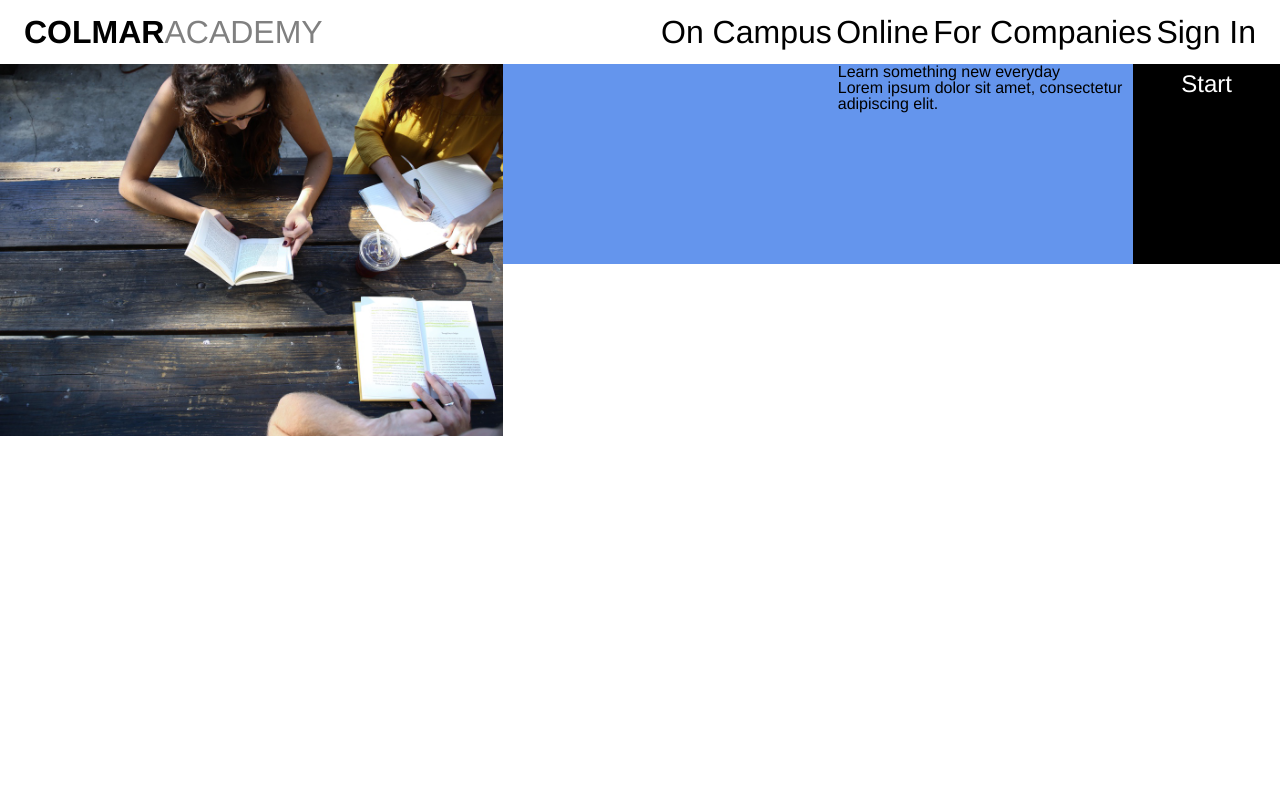
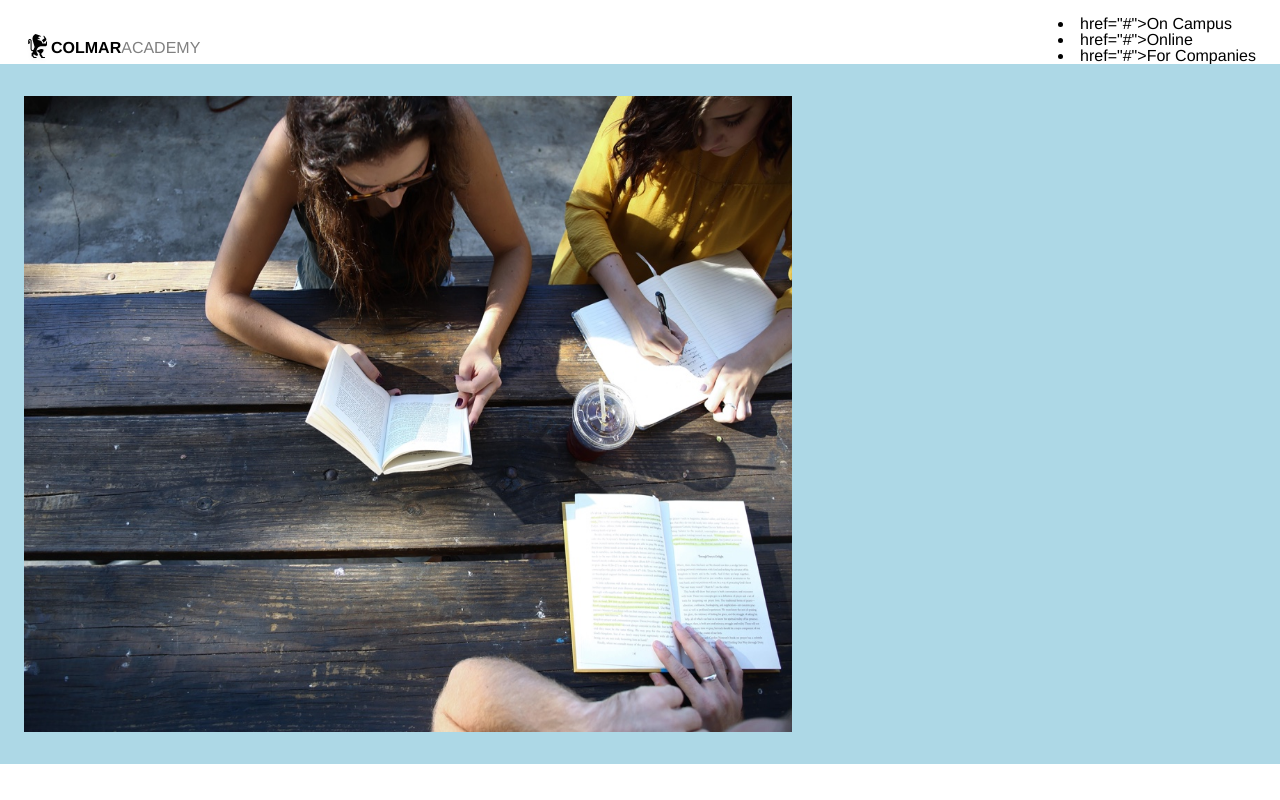
Before and after one commit to rpartap/Colmar-Academy, a plain HTML site: page index.html in a window 1280 px wide. Drawn offline with Linux system fonts and the light colour scheme.

Commit message:
Fix Header Navigation

```diff
--- a/index.html
+++ b/index.html
@@ -9,27 +9,26 @@
     <header>
       <div class="header-content">
         <div class="logo"
-          <img src="resources/images/ic.logo.svg" />
-          <p class="colmar">COLMAR</p>
-          <p class="academy">ACADEMY</p>
+          <a class="logo-image"><img src="./resources/images/ic-logo.svg">
+          COLMAR
+          <span>ACADEMY</span>
+          </a>
         </div> <!--logo-->
-        <nav>
-          <a href="#on-campus">On Campus</a>
-          <a href="#online">Online</a>
-          <a href="#for-companies">For Companies</a>
-          <a href="#sign-in">Sign In</a>
+        <uk class="navigation">
+          <li> href="#">On Campus</li>
+          <li> href="#">Online</li>
+          <li> href="#">For Companies</li>
+          <li href="#">Sign In</li>
+        </ul>
+        <nav class="mobile-navigation">
+          <a><img src="./resources/images/ic-logo.svg"></a>
+          <a href="#"><img src="./resources/images/ic-on-campus.svg"</a>
+          <a href="#"><img src="./resources/images/ic-online.svg"</a>
+          <a href="#"><img src="./resources/images/ic-login.svg"</a>
         </nav>
       </header>
-      <div class="intro-banner">
-        <div class="learn-image">
-          <img src="resources/images/banner.jpg" />
+      <div class="main-content"> <!--whole body-->
+        <div class="intro-banner"> <!--banner container-->
+          <img class="banner-image" src="resources/images/banner.jpg">
         </div>
-        <div class=" intro-text">
-          <h1>Learn something new everyday</h1>
-          <p>Lorem ipsum dolor sit amet, consectetur adipiscing elit.</p>
-        </div>
-        <div class="start">
-          <p>Start</p>
-        </div>
-  </body>
-</html>
+      </div>
--- a/resources/css/style.css
+++ b/resources/css/style.css
@@ -1,5 +1,6 @@
 html {
   font-family: Helvetica, sans-serif;
+  font-size: 16px;
 }
 
 header {
@@ -11,15 +12,20 @@ header {
   display: flex;
   justify-content: space-between;
   padding: 16px 24px;
+  align-items: center;
 }
 
 .logo {
   display: flex;
   position: flex-start;
+  align-items: center;
+  font-weight: bold;
+  height: 32px;
 }
 
-.logo img {
-  height: 32px;
+.logo span {
+  color: gray;
+  font-weight: normal;
 }
 
 .colmar {
@@ -36,30 +42,70 @@ header {
 .header-content nav {
   position: flex-end;
   color: black;
+  border: 1px solid black;
+  margin-left: 24px;
 }
 
 .header-content nav a {
   color: black;
   text-decoration: none;
-  font-size: 32px;
+  font-size: 16px;
+  padding: 4px;
+}
+
+.mobile-navigation {
+  display: none;
+  justify-content: space-around;
+  width: 100%;
+  padding: 0;
+}
+
+@media only screen and (min-width: 580px){
+.mobile {
+  display: none;
+}
+
+.main-content {
+  display: flex;
+  flex-direction: column;
 }
 
 .intro-banner {
   display: flex;
-  background-color: cornflowerblue;
-  height: 200px;
+  background-color: lightblue;
+  height: 700px;
+  width: auto;
 }
 
-.learn-image img {
+.banner-image {
+  padding: 32px 24px;
   width: 60%;
+}
+
+.banner-text {
+  display: flex;
+  flex-direction: column;
+  color: gray;
+  border: 1px solid black;
+  padding-right: 48px;
+  width: 40%;
+}
+
+.banner-headline {
+  font-size: 2.5rem;
+  font-weight: bold;
+  margin-bottom: 15px;
+}
+
+.banner-subheadline {
+  font-size: 2rem;
+  margin-bottom: 15px;
 }
 
 .start {
   background-color: black;
-}
-
-.start p {
   font-size: 24px;
   padding: 8px 48px;
   color: white;
+  text-align: center;
 }
```
Also changed, not shown: resources/images/banner-small.jpg (added).
